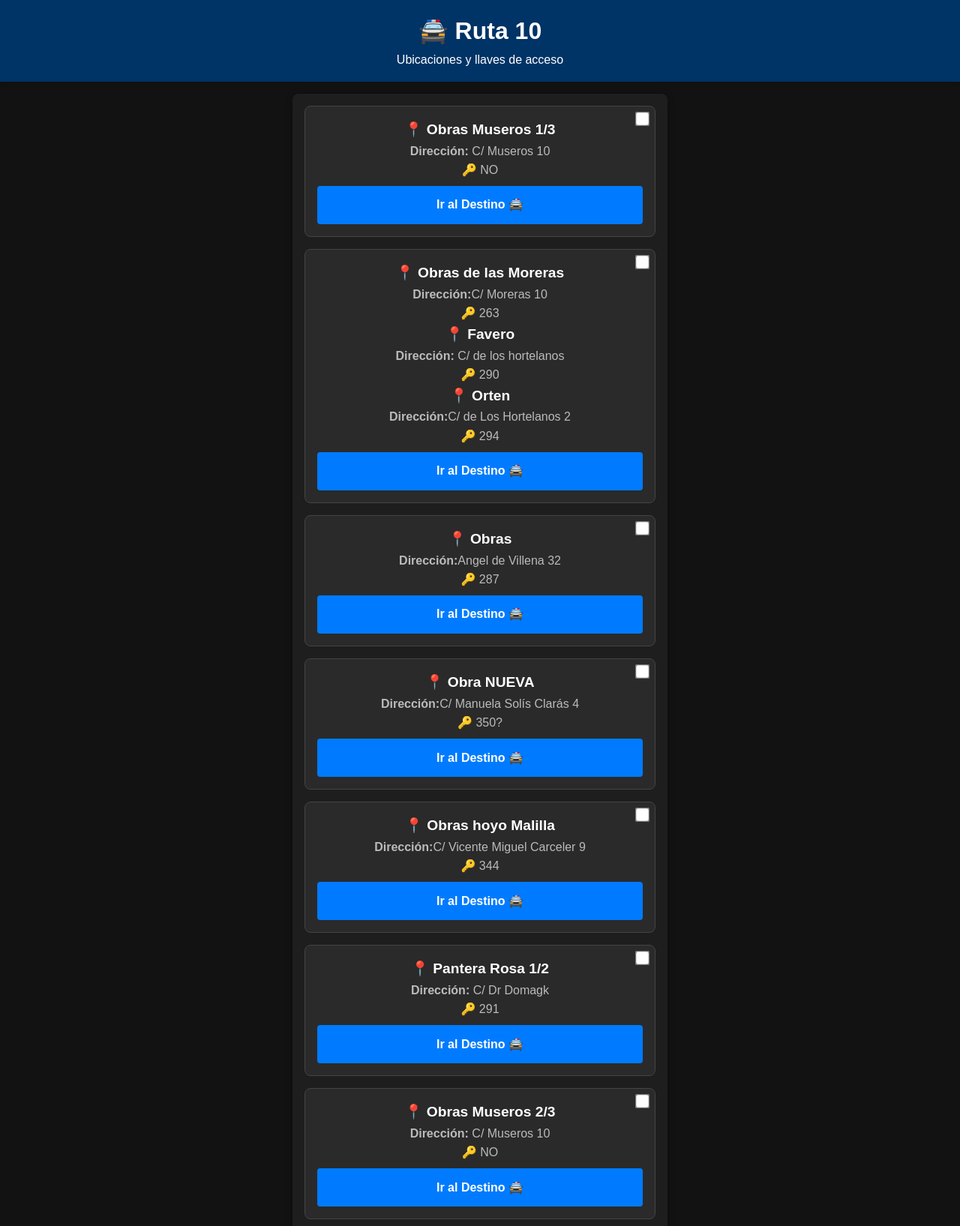
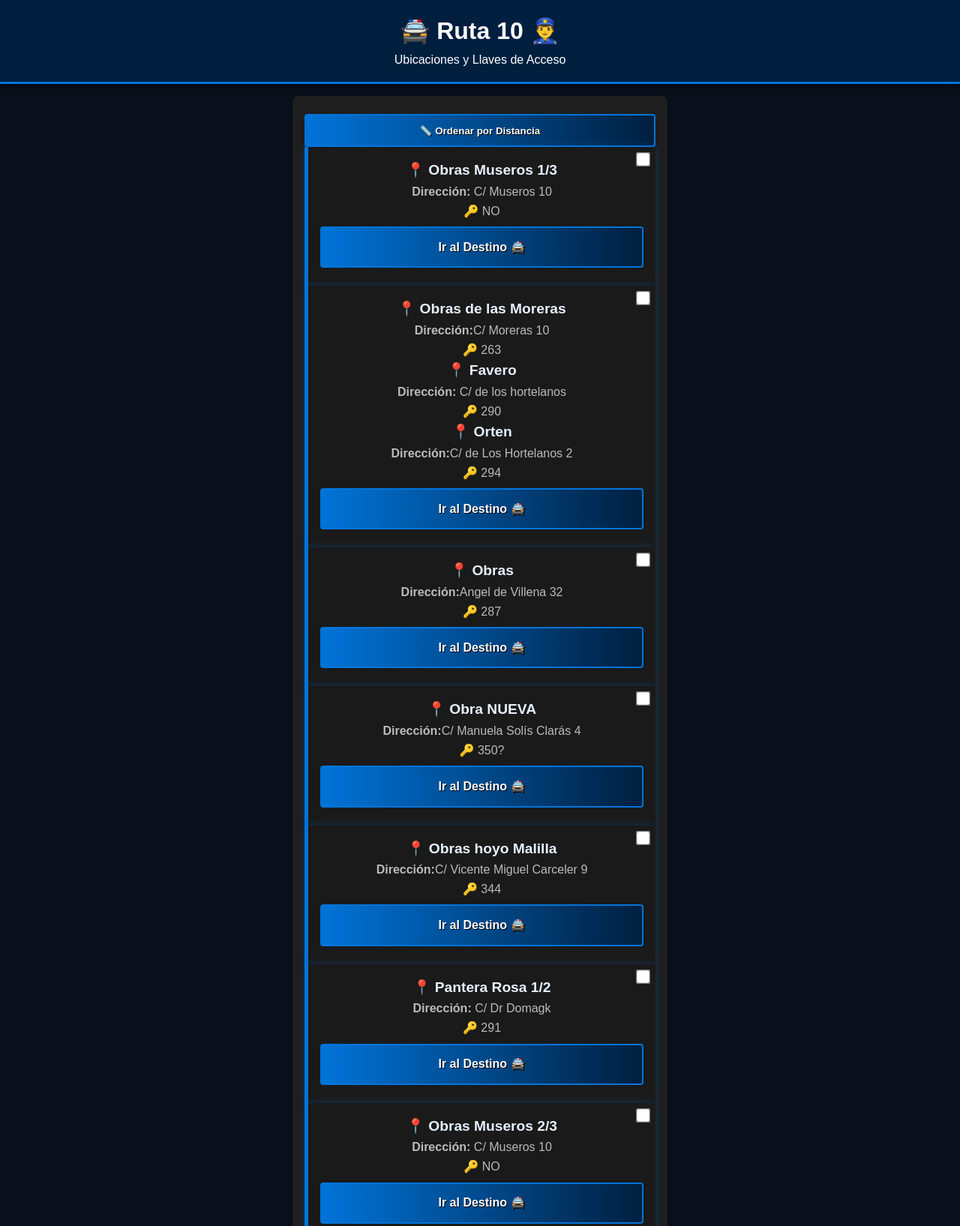
Before and after one commit to Luth0r76/ruta10, a plain HTML site: page index.html in a window 1280 px wide. Shown: the top 1635 px of the page at 75% size. Drawn offline with Linux system fonts and the light colour scheme.

Commit message:
Add files via upload

```diff
--- a/index.html
+++ b/index.html
@@ -15,8 +15,8 @@
         body {
             font-family: 'Arial', sans-serif;
             line-height: 1.6;
-            background-color: #121212;
-            color: #fff;
+            background-color: #0a0f1c;
+            color: #e6f0ff;
             display: flex;
             flex-direction: column;
             align-items: center;
@@ -25,12 +25,13 @@
         }
 
         header {
-            background-color: #003366;
+            background-color: #001f3f;
             color: white;
+            border-bottom: 3px solid #0074D9;
             text-align: center;
             padding: 1rem;
             width: 100%;
-            box-shadow: 0 2px 5px rgba(0, 0, 0, 0.2);
+            box-shadow: 0 4px 10px rgba(0, 0, 0, 0.5);
         }
 
         .container {
@@ -44,11 +45,11 @@
         }
 
         .location {
-            border: 1px solid #444;
-            border-radius: 8px;
-            padding: 1rem;
-            margin-bottom: 1rem;
-            background-color: #2a2a2a;
+            background-color: #1a1a1a;
+            border-left: 5px solid #0074D9;
+            box-shadow: 0 0 10px rgba(0, 116, 217, 0.3);
+            position: relative;
+            padding: 1rem 1rem 1.5rem;
             text-align: center;
             position: relative;
         }
@@ -66,7 +67,9 @@
             display: block;
             width: 100%;
             text-align: center;
-            background-color: #007bff;
+            background: linear-gradient(90deg, #0074D9, #001f3f);
+            border: 2px solid #0074D9;
+            text-shadow: 1px 1px #000;
             color: white;
             text-decoration: none;
             padding: 0.8rem;
@@ -74,11 +77,14 @@
             font-weight: bold;
             transition: background-color 0.3s ease;
             margin-top: 0.5rem;
+
         }
 
         .btn:hover {
-            background-color: #0056b3;
+            background: linear-gradient(90deg, #ff4136, #85144b);
+            box-shadow: 0 0 15px #ff4136;
         }
+
 
         .checkbox {
             position: absolute;
@@ -91,18 +97,29 @@
         .visited {
             background-color: #006400 !important;
         }
+
+        .badge {
+            display: inline-block;
+            background-color: #003366;
+            color: white;
+            padding: 2px 6px;
+            font-size: 0.8rem;
+            border-radius: 5px;
+            margin-bottom: 0.5rem;
+        }
     </style>
 </head>
 
 <body>
     <header>
-        <h1>🚔 Ruta 10</h1>
-        <p>Ubicaciones y llaves de acceso</p>
+        <h1>🚔 Ruta 10 👮‍♂️</h1>
+        <p>Ubicaciones y Llaves de Acceso</p>
     </header>
 
 
     <div class="container">
-        <div class="location" data-id="muse1" data-lat="39.4626901" data-lng="-0.3323292">
+        <button onclick="ordenarPorDistancia()" class="btn">📏 Ordenar por Distancia</button>
+        <div class="location" data-id="muse1" data-lat="39.4626901" data-lng="-0.3323292" data-group="museros">
             <h2>📍 Obras Museros 1/3 </h2>
             <p><strong>Dirección:</strong> C/ Museros 10</p>
             <p>🔑 NO</p>
@@ -150,7 +167,7 @@
             <a href="https://www.google.es/maps/dir/?api=1&destination=C%2F+de+Vicent+Miguel+Carceller+(Periodista),+9,+Quatre+Carreres,+46026+Val%C3%A8ncia"
                 class="btn" target="_blank">Ir al Destino 🚔</a>
         </div>
-        <div class="location" data-id="prosa1" data-lat="39.4571311" data-lng="-0.376892">
+        <div class="location" data-id="prosa1" data-lat="39.4571311" data-lng="-0.376892" data-group="domagk">
             <h2>📍 Pantera Rosa 1/2</h2>
             <p><strong>Dirección:</strong> C/ Dr Domagk</p>
             <p>🔑 291</p>
@@ -158,7 +175,7 @@
             <a href="https://www.google.es/maps/dir/?api=1&destination=Cl.+Dr.+Domagk,+Ensanche,+46006+Valencia"
                 class="btn" target="_blank">Ir al Destino 🚔</a>
         </div>
-        <div class="location" data-id="muse2" data-lat="39.4626901" data-lng="-0.3323292">
+        <div class="location" data-id="muse2" data-lat="39.4626901" data-lng="-0.3323292" data-group="museros">
             <h2>📍 Obras Museros 2/3 </h2>
             <p><strong>Dirección:</strong> C/ Museros 10</p>
             <p>🔑 NO</p>
@@ -174,7 +191,7 @@
             <a href="https://www.google.es/maps/dir/?api=1&destination=C%2F+del+Arquitecto+Alfaro,+51,+Poblados+Mar%C3%ADtimos,+46011+Valencia"
                 class="btn" target="_blank">Ir al Destino 🚔</a>
         </div>
-        <div class="location" data-id="malva1" data-lat="39.4756376" data-lng="-0.329626">
+        <div class="location" data-id="malva1" data-lat="39.4756376" data-lng="-0.329626" data-group="naranjos">
             <h2>📍 Obras Naranjos 35</h2>
             <p><strong>Dirección:</strong> Av. De Los Naranjos 35</p>
             <p>🔑 284</p>
@@ -194,7 +211,7 @@
             <a href="https://www.google.es/maps/dir/?api=1&destination=Carrer+Fusters,+42,+46120+Alboraia,+Val%C3%A8ncia"
                 class="btn" target="_blank">Ir al Destino 🚔</a>
         </div>
-        <div class="location" data-id="congre1" data-lat="39.4962485" data-lng="-0.4020685">
+        <div class="location" data-id="congre1" data-lat="39.4962485" data-lng="-0.4020685" data-group="congrsos">
             <h2>📍 De Congresos 1/2</h2>
             <p><strong>Dirección:</strong> Av. Cortes Valencianas 60</p>
             <p>🔑 111</p>
@@ -218,7 +235,7 @@
             <a href="https://www.google.es/maps/dir/?api=1&destination=Calle+de+Sim%C3%B3n+Ortiz,+4,+Extramurs,+46008+Valencia"
                 class="btn" target="_blank">Ir al Destino 🚔</a>
         </div>
-        <div class="location" data-id="prosa2" data-lat="39.4571311" data-lng="-0.376892">
+        <div class="location" data-id="prosa2" data-lat="39.4571311" data-lng="-0.376892" data-group="domagk">
             <h2>📍 Pantera Rosa 2/2</h2>
             <p><strong>Dirección:</strong> C/ Dr Domagk</p>
             <p> 🔑 291</p>
@@ -239,7 +256,7 @@
             <a href="https://www.google.es/maps/dir/?api=1&destination=C.+Asturias,+55,+Camins+al+Grau,+46023+Valencia"
                 class="btn" target="_blank">Ir al Destino 🚔</a>
         </div>
-        <div class="location" data-id="muse3" data-lat="39.4626901" data-lng="-0.3323292">
+        <div class="location" data-id="muse3" data-lat="39.4626901" data-lng="-0.3323292" data-group="museros">
             <h2>📍 Obras Museros 3/3 </h2>
             <p><strong>Dirección:</strong> C/ Museros 10</p>
             <p> 🔑 NO</p>
@@ -247,7 +264,7 @@
             <a href="https://www.google.es/maps/dir/?api=1&destination=C.+de+Museros,+10,+Poblats+Mar%C3%ADtims,+46011+Val%C3%A8ncia"
                 class="btn" target="_blank">Ir al Destino 🚔</a>
         </div>
-        <div class="location" data-id="congre2" data-lat="39.4962485" data-lng="-0.4020685">
+        <div class="location" data-id="congre2" data-lat="39.4962485" data-lng="-0.4020685" data-group="congresos">
             <h2>📍 De Congresos 2/2</h2>
             <p><strong>Dirección:</strong> Av. Cortes Valencianas 60</p>
             <p> 🔑 111</p>
@@ -256,7 +273,7 @@
                 target="_blank">Ir al Destino 🚔</a>
         </div>
         <!-- MALVARROSA-->
-        <div class="location" data-id="malva2" data-lat="39.4756376" data-lng="-0.329626">
+        <div class="location" data-id="malva2" data-lat="39.4756376" data-lng="-0.329626" data-group="naranjos">
             <h2>📍 S.L. Naranjos 35 2/2</h2>
             <p><strong>Dirección:</strong> Av. De Los Naranjos 35</p>
             <p> 🔑 284</p>
@@ -276,8 +293,10 @@
             <a href="https://www.google.es/maps/place/Carrer+Botiguers,+5,+46988+Paterna,+Val%C3%A8ncia" class="btn"
                 target="_blank">Ir al Destino 🚔</a>
         </div>
-        <button onclick="resetVisitas()" class="btn" style="background-color: rgb(255, 112, 112); margin-bottom: 1rem;">Resetear
-            visitas ❌</button>
+
+
+        <button onclick="resetVisitas()" class="btn">Resetear Visitas ❌</button>
+
     </div>
 
     </div>
@@ -414,6 +433,57 @@ document.addEventListener("DOMContentLoaded", () => {
             calcularDistancias(); // Calcula distancias al cargar
         });
 
+        function ordenarPorDistancia() {
+            const container = document.querySelector(".container");
+            const locations = Array.from(container.querySelectorAll(".location"));
+
+            if (!navigator.geolocation) {
+                alert("Tu navegador no soporta geolocalización.");
+                return;
+            }
+
+            navigator.geolocation.getCurrentPosition(pos => {
+                const userLat = pos.coords.latitude;
+                const userLng = pos.coords.longitude;
+
+                // Calcular distancias
+                const ubicaciones = locations.map(loc => {
+                    const lat = parseFloat(loc.dataset.lat);
+                    const lng = parseFloat(loc.dataset.lng);
+                    const dist = getDistanceFromLatLonInKm(userLat, userLng, lat, lng);
+                    return {
+                        element: loc,
+                        distancia: dist,
+                        grupo: loc.dataset.group || loc.dataset.id // Usamos group o id como fallback
+                    };
+                });
+
+                // Ordenar por distancia
+                ubicaciones.sort((a, b) => a.distancia - b.distancia);
+
+                // Espaciar grupos similares
+                const gruposUsados = new Set();
+                const ordenFinal = [];
+
+                while (ubicaciones.length > 0) {
+                    let index = ubicaciones.findIndex(u => !gruposUsados.has(u.grupo));
+                    if (index === -1) { // Si no hay grupo nuevo, reiniciamos para continuar
+                        gruposUsados.clear();
+                        index = 0;
+                    }
+                    const [item] = ubicaciones.splice(index, 1);
+                    ordenFinal.push(item);
+                    gruposUsados.add(item.grupo);
+                }
+
+                // Reordenar visualmente
+                ordenFinal.forEach(u => container.appendChild(u.element));
+            }, err => {
+                alert("No se pudo obtener tu ubicación.");
+            });
+        }
+
+
     </script>
 
 </body>
```
Lines whose indentation alone changed are shown as unchanged.
